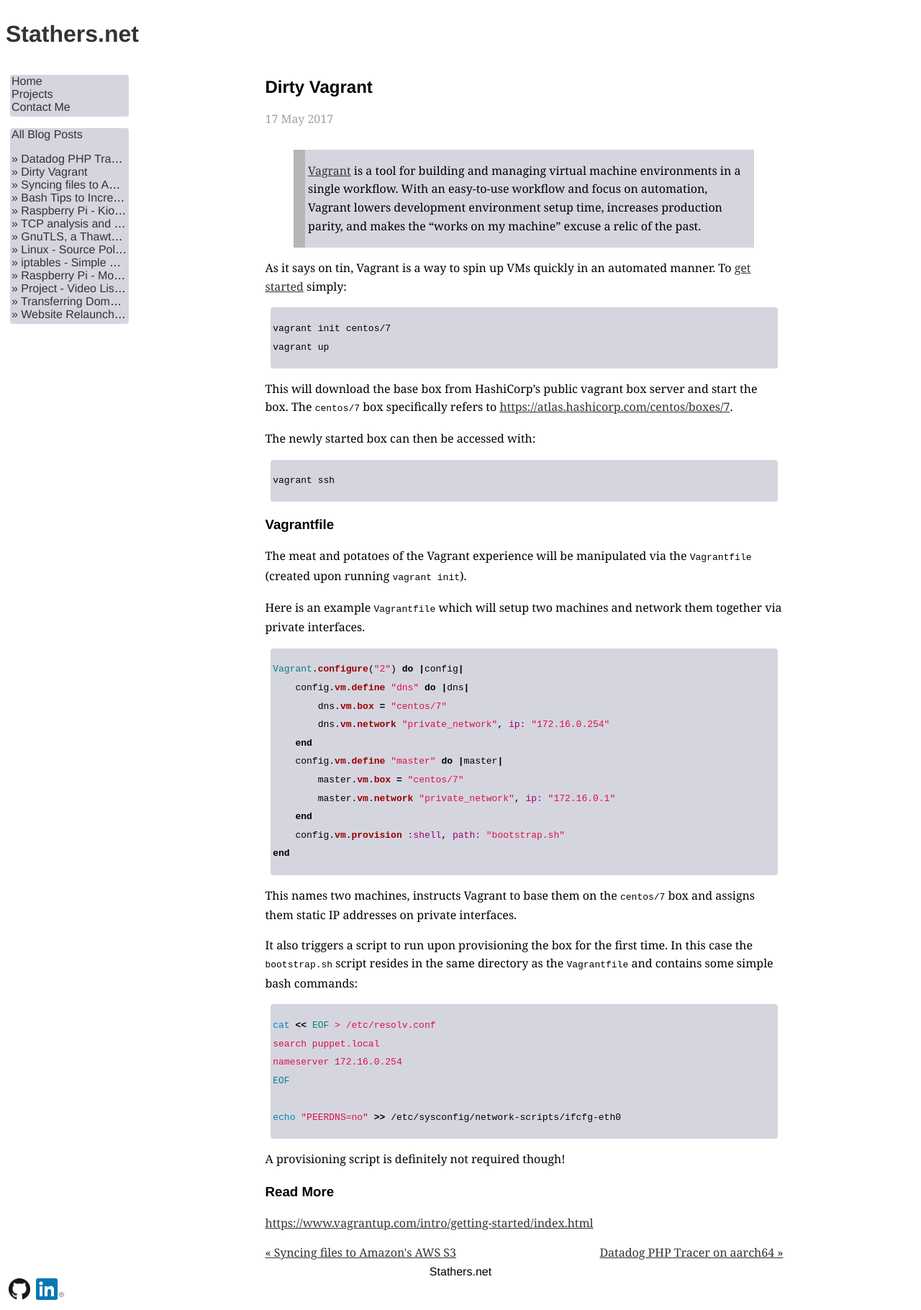
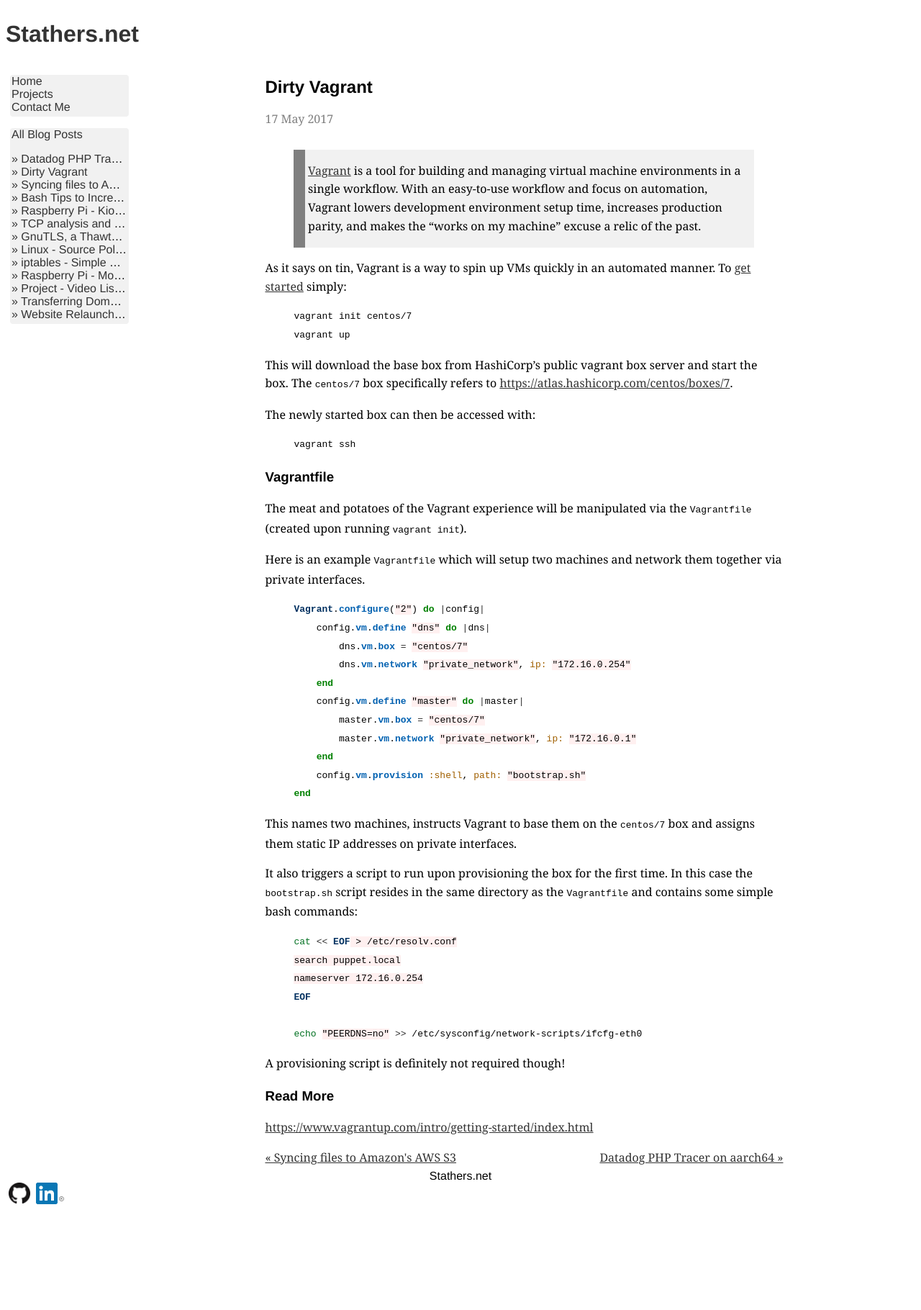
Before and after one commit to mstathers/stathers-net, a Jekyll site: the page built from _posts/2017-05-17-quick-dirty-vagrant.md, in a window 1280 px wide. Shown: the whole page at 72% size. Built offline with Jekyll 4.4.1, drawn with Linux system fonts in a browser that asks for light colours; after the commit the page ends 1687 px from its top, so only the background shows below that.

Commit message:
Update syntax highlighting css and some other minor colour changes

```diff
--- a/_layouts/default.html
+++ b/_layouts/default.html
@@ -10,7 +10,7 @@
 
 
     <!-- syntax highlighting CSS -->
-    <link rel="stylesheet" href="/css/syntax.css" type="text/css" />
+    <link rel="stylesheet" href="/css/colorful.css" type="text/css" />
     <!-- Homepage CSS -->
     <link rel="stylesheet" href="/css/style.css" type="text/css" media="screen" />
 </head>
--- /dev/null
+++ b/css/colorful.css
@@ -0,0 +1,61 @@
+.highlight .hll { background-color: #ffffcc }
+.highlight .c { color: #808080 } /* Comment */
+.highlight .err { color: #F00000; background-color: #F0A0A0 } /* Error */
+.highlight .k { color: #008000; font-weight: bold } /* Keyword */
+.highlight .o { color: #303030 } /* Operator */
+.highlight .cm { color: #808080 } /* Comment.Multiline */
+.highlight .cp { color: #507090 } /* Comment.Preproc */
+.highlight .c1 { color: #808080 } /* Comment.Single */
+.highlight .cs { color: #cc0000; font-weight: bold } /* Comment.Special */
+.highlight .gd { color: #A00000 } /* Generic.Deleted */
+.highlight .ge { font-style: italic } /* Generic.Emph */
+.highlight .gr { color: #FF0000 } /* Generic.Error */
+.highlight .gh { color: #000080; font-weight: bold } /* Generic.Heading */
+.highlight .gi { color: #00A000 } /* Generic.Inserted */
+.highlight .go { color: #808080 } /* Generic.Output */
+.highlight .gp { color: #c65d09; font-weight: bold } /* Generic.Prompt */
+.highlight .gs { font-weight: bold } /* Generic.Strong */
+.highlight .gu { color: #800080; font-weight: bold } /* Generic.Subheading */
+.highlight .gt { color: #0040D0 } /* Generic.Traceback */
+.highlight .kc { color: #008000; font-weight: bold } /* Keyword.Constant */
+.highlight .kd { color: #008000; font-weight: bold } /* Keyword.Declaration */
+.highlight .kn { color: #008000; font-weight: bold } /* Keyword.Namespace */
+.highlight .kp { color: #003080; font-weight: bold } /* Keyword.Pseudo */
+.highlight .kr { color: #008000; font-weight: bold } /* Keyword.Reserved */
+.highlight .kt { color: #303090; font-weight: bold } /* Keyword.Type */
+.highlight .m { color: #6000E0; font-weight: bold } /* Literal.Number */
+.highlight .s { background-color: #fff0f0 } /* Literal.String */
+.highlight .na { color: #0000C0 } /* Name.Attribute */
+.highlight .nb { color: #007020 } /* Name.Builtin */
+.highlight .nc { color: #B00060; font-weight: bold } /* Name.Class */
+.highlight .no { color: #003060; font-weight: bold } /* Name.Constant */
+.highlight .nd { color: #505050; font-weight: bold } /* Name.Decorator */
+.highlight .ni { color: #800000; font-weight: bold } /* Name.Entity */
+.highlight .ne { color: #F00000; font-weight: bold } /* Name.Exception */
+.highlight .nf { color: #0060B0; font-weight: bold } /* Name.Function */
+.highlight .nl { color: #907000; font-weight: bold } /* Name.Label */
+.highlight .nn { color: #0e84b5; font-weight: bold } /* Name.Namespace */
+.highlight .nt { color: #007000 } /* Name.Tag */
+.highlight .nv { color: #906030 } /* Name.Variable */
+.highlight .ow { color: #000000; font-weight: bold } /* Operator.Word */
+.highlight .w { color: #bbbbbb } /* Text.Whitespace */
+.highlight .mf { color: #6000E0; font-weight: bold } /* Literal.Number.Float */
+.highlight .mh { color: #005080; font-weight: bold } /* Literal.Number.Hex */
+.highlight .mi { color: #0000D0; font-weight: bold } /* Literal.Number.Integer */
+.highlight .mo { color: #4000E0; font-weight: bold } /* Literal.Number.Oct */
+.highlight .sb { background-color: #fff0f0 } /* Literal.String.Backtick */
+.highlight .sc { color: #0040D0 } /* Literal.String.Char */
+.highlight .sd { color: #D04020 } /* Literal.String.Doc */
+.highlight .s2 { background-color: #fff0f0 } /* Literal.String.Double */
+.highlight .se { color: #606060; font-weight: bold; background-color: #fff0f0 } /* Literal.String.Escape */
+.highlight .sh { background-color: #fff0f0 } /* Literal.String.Heredoc */
+.highlight .si { background-color: #e0e0e0 } /* Literal.String.Interpol */
+.highlight .sx { color: #D02000; background-color: #fff0f0 } /* Literal.String.Other */
+.highlight .sr { color: #000000; background-color: #fff0ff } /* Literal.String.Regex */
+.highlight .s1 { background-color: #fff0f0 } /* Literal.String.Single */
+.highlight .ss { color: #A06000 } /* Literal.String.Symbol */
+.highlight .bp { color: #007020 } /* Name.Builtin.Pseudo */
+.highlight .vc { color: #306090 } /* Name.Variable.Class */
+.highlight .vg { color: #d07000; font-weight: bold } /* Name.Variable.Global */
+.highlight .vi { color: #3030B0 } /* Name.Variable.Instance */
+.highlight .il { color: #0000D0; font-weight: bold } /* Literal.Number.Integer.Long */
--- a/css/style.css
+++ b/css/style.css
@@ -46,7 +46,7 @@
 }
 
 #nav {
-    background: #D5D5E0;
+    background: #F1F1F1;
     -moz-border-radius:4px;
     -webkit-border-radius:4px;
     border-radius:4px;
@@ -55,7 +55,7 @@
 }
 
 #blog_index {
-    background: #D5D5E0;
+    background: #F1F1F1;
     -moz-border-radius:4px;
     -webkit-border-radius:4px;
     border-radius:4px;
@@ -85,7 +85,7 @@
 }
 
 div#page_date {
-    color: #A0A0A0;
+    color: #7F7F7F;
 }
 
 div#post {
@@ -100,8 +100,8 @@
 }
 
 blockquote {
-    background: #D5D5E0;
-    border-left: 1em solid #B5B5B5;
+    background: #F1F1F1;
+    border-left: 1em solid #7F7F7F;
     padding: 1px 0.5%;
 }
 
--- a/css/syntax.css
+++ /dev/null
@@ -1,71 +0,0 @@
-.highlight  {
-    background:#D5D5E0;
-    border-radius:4px;
-    -moz-border-radius:4px;
-    -webkit-border-radius:4px;
-    margin: 0px 1%;
-    padding: 0.5%;
-}
-
-.highlight .c { color: #999988; font-style: italic } /* Comment */
-.highlight .err { color: #a61717; background-color: #e3d2d2 } /* Error */
-.highlight .k { font-weight: bold } /* Keyword */
-.highlight .o { font-weight: bold } /* Operator */
-.highlight .cm { color: #999988; font-style: italic } /* Comment.Multiline */
-.highlight .cp { color: #999999; font-weight: bold } /* Comment.Preproc */
-.highlight .c1 { color: #999988; font-style: italic } /* Comment.Single */
-.highlight .cs { color: #999999; font-weight: bold; font-style: italic } /* Comment.Special */
-.highlight .gd { color: #000000; background-color: #ffdddd } /* Generic.Deleted */
-.highlight .gd .x { color: #000000; background-color: #ffaaaa } /* Generic.Deleted.Specific */
-.highlight .ge { font-style: italic } /* Generic.Emph */
-.highlight .gr { color: #aa0000 } /* Generic.Error */
-.highlight .gh { color: #999999 } /* Generic.Heading */
-.highlight .gi { color: #000000; background-color: #ddffdd } /* Generic.Inserted */
-.highlight .gi .x { color: #000000; background-color: #aaffaa } /* Generic.Inserted.Specific */
-.highlight .go { color: #888888 } /* Generic.Output */
-.highlight .gp { color: #555555 } /* Generic.Prompt */
-.highlight .gs { font-weight: bold } /* Generic.Strong */
-.highlight .gu { color: #aaaaaa } /* Generic.Subheading */
-.highlight .gt { color: #aa0000 } /* Generic.Traceback */
-.highlight .kc { font-weight: bold } /* Keyword.Constant */
-.highlight .kd { font-weight: bold } /* Keyword.Declaration */
-.highlight .kp { font-weight: bold } /* Keyword.Pseudo */
-.highlight .kr { font-weight: bold } /* Keyword.Reserved */
-.highlight .kt { color: #445588; font-weight: bold } /* Keyword.Type */
-.highlight .m { color: #009999 } /* Literal.Number */
-.highlight .s { color: #d14 } /* Literal.String */
-.highlight .na { color: #008080 } /* Name.Attribute */
-.highlight .nb { color: #0086B3 } /* Name.Builtin */
-.highlight .nc { color: #445588; font-weight: bold } /* Name.Class */
-.highlight .no { color: #008080 } /* Name.Constant */
-.highlight .ni { color: #800080 } /* Name.Entity */
-.highlight .ne { color: #990000; font-weight: bold } /* Name.Exception */
-.highlight .nf { color: #990000; font-weight: bold } /* Name.Function */
-.highlight .nn { color: #555555 } /* Name.Namespace */
-.highlight .nt { color: #000080 } /* Name.Tag */
-.highlight .nv { color: #008080 } /* Name.Variable */
-.highlight .ow { font-weight: bold } /* Operator.Word */
-.highlight .w { color: #bbbbbb } /* Text.Whitespace */
-.highlight .mf { color: #009999 } /* Literal.Number.Float */
-.highlight .mh { color: #009999 } /* Literal.Number.Hex */
-.highlight .mi { color: #009999 } /* Literal.Number.Integer */
-.highlight .mo { color: #009999 } /* Literal.Number.Oct */
-.highlight .sb { color: #d14 } /* Literal.String.Backtick */
-.highlight .sc { color: #d14 } /* Literal.String.Char */
-.highlight .sd { color: #d14 } /* Literal.String.Doc */
-.highlight .s2 { color: #d14 } /* Literal.String.Double */
-.highlight .se { color: #d14 } /* Literal.String.Escape */
-.highlight .sh { color: #d14 } /* Literal.String.Heredoc */
-.highlight .si { color: #d14 } /* Literal.String.Interpol */
-.highlight .sx { color: #d14 } /* Literal.String.Other */
-.highlight .sr { color: #009926 } /* Literal.String.Regex */
-.highlight .s1 { color: #d14 } /* Literal.String.Single */
-.highlight .ss { color: #990073 } /* Literal.String.Symbol */
-.highlight .bp { color: #999999 } /* Name.Builtin.Pseudo */
-.highlight .vc { color: #008080 } /* Name.Variable.Class */
-.highlight .vg { color: #008080 } /* Name.Variable.Global */
-.highlight .vi { color: #008080 } /* Name.Variable.Instance */
-.highlight .il { color: #009999 } /* Literal.Number.Integer.Long */
-
-.highlight .lineno { display:inline-block; }
-.highlight pre code { display: block; white-space: pre; overflow: hidden; overflow-x: auto; word-wrap: normal; }
```
